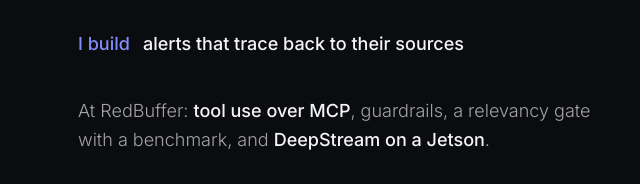
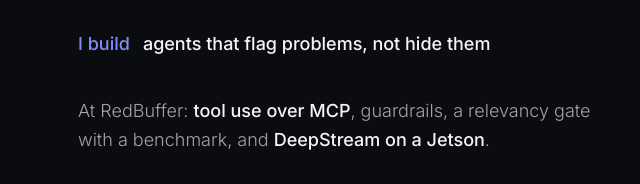
Before and after one commit to Mubashir-Iqbal1221/ai_portfolio, a website built with Vite: page index.html in a window 1280 px wide. Shown: the part 329-513 px from the top of the page, 46-686 px from the left. Built offline with nearby package versions, Linux system fonts and the light colour scheme; a web font is replaced by a local one.

Commit message:
Updated: hero rotating lines (AI that holds up past the demo, audit, edge vision, data pipelines, benchmarks)

```diff
--- a/index.html
+++ b/index.html
@@ -36,7 +36,7 @@
       <h1 class="hero-title"><span class="line">Agent pipelines,</span><span class="line grad">measured before they ship.</span></h1>
     </div>
     <div class="hero-copy">
-      <p class="say"><b>I build</b> <span id="rot" data-lines='[&quot;agents that go past the demo&quot;, &quot;alerts that trace back to their sources&quot;, &quot;prompts tested on labelled data&quot;, &quot;agents that load only tools they pick&quot;, &quot;fact-checks that flag contradictions&quot;, &quot;vision models on edge devices&quot;]'>agents that go past the demo</span></p>
+      <p class="say"><b>I build</b> <span id="rot" data-lines='[&quot;AI that holds up past the demo&quot;, &quot;agents that flag problems, not hide them&quot;, &quot;systems whose results you can audit&quot;, &quot;vision models that run on edge devices&quot;, &quot;data pipelines that spot anomalies early&quot;, &quot;benchmarks before I trust a model&quot;]'>AI that holds up past the demo</span></p>
       <p class="lede">At RedBuffer: <strong>tool use over MCP</strong>, guardrails, a relevancy gate with a benchmark, and <strong>DeepStream on a Jetson</strong>.</p>
       <div class="cta">
         <a class="btn primary" href="mailto:mubashiriqbal1221@gmail.com">Email me</a>
```
